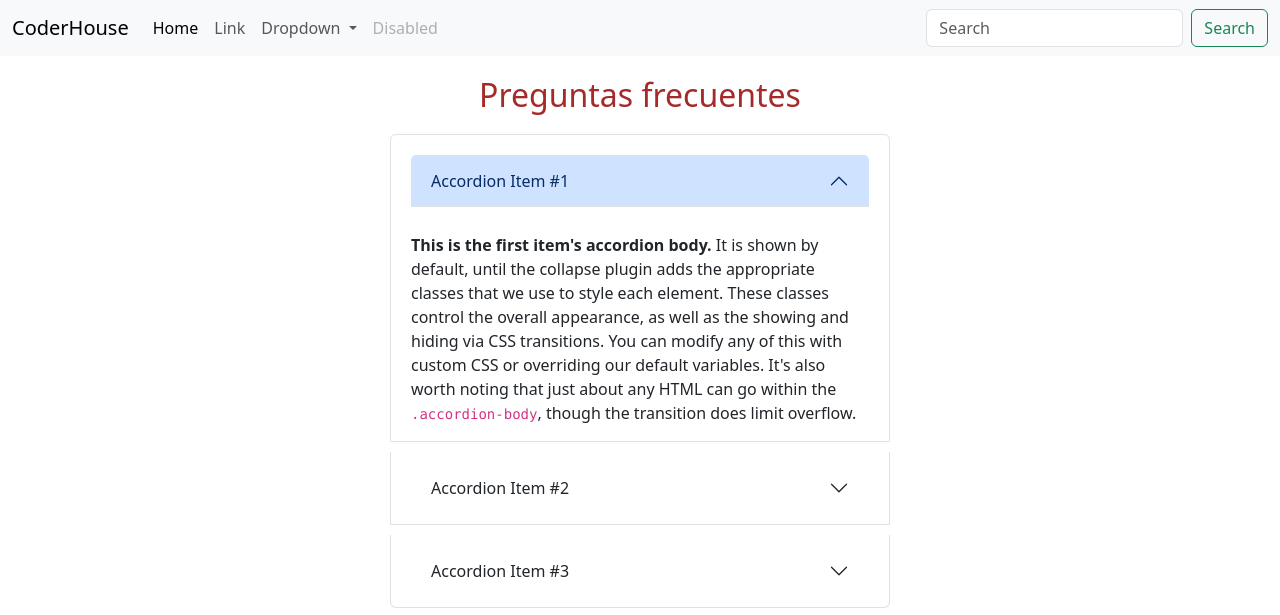
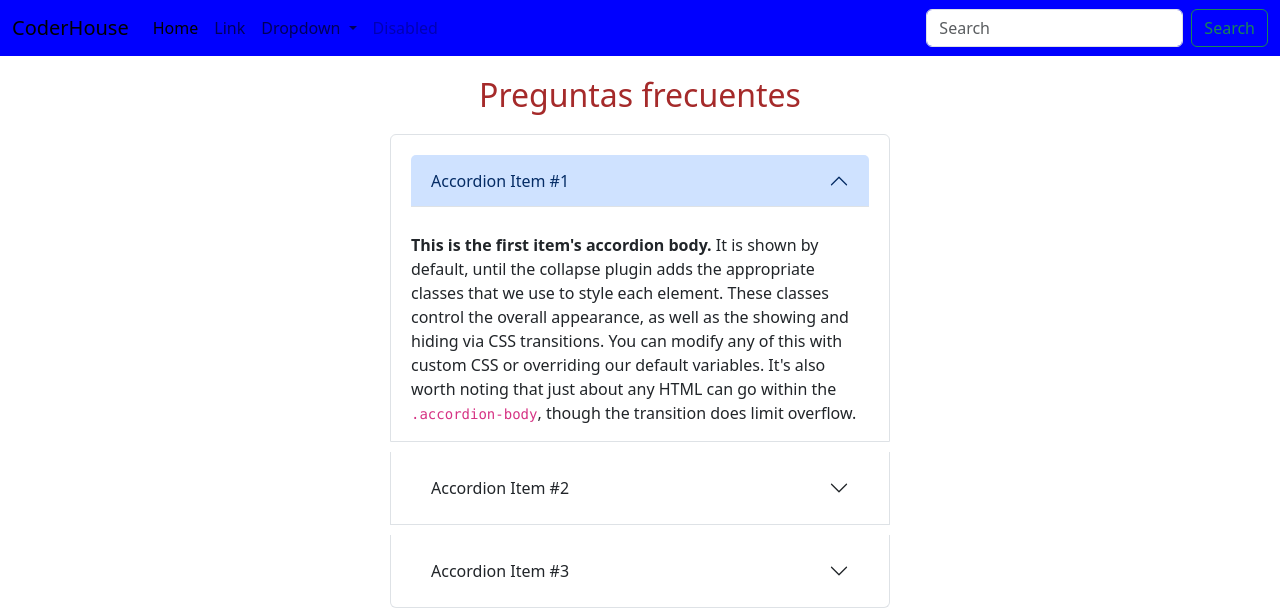
Before and after one commit to CarlosBallario/clase-10, a plain HTML site: page index.html in a window 1280 px wide. Shown: the top 615 px of the page. Drawn offline with nearby package versions, Linux system fonts and the light colour scheme.

Commit message:
Color azul

```diff
--- a/css/style.css
+++ b/css/style.css
@@ -21,3 +21,7 @@ h2{
     flex-direction: column;
     justify-content: flex-end;
 }
+
+.bg-body-tertiary{
+    background: blue !important;
+}
```
